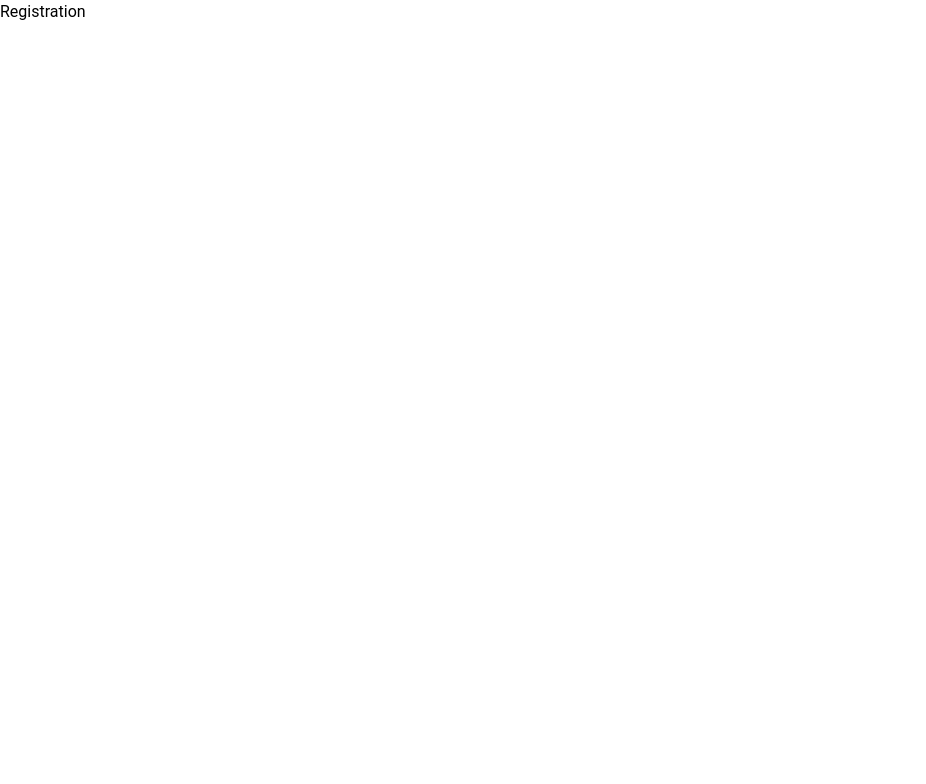
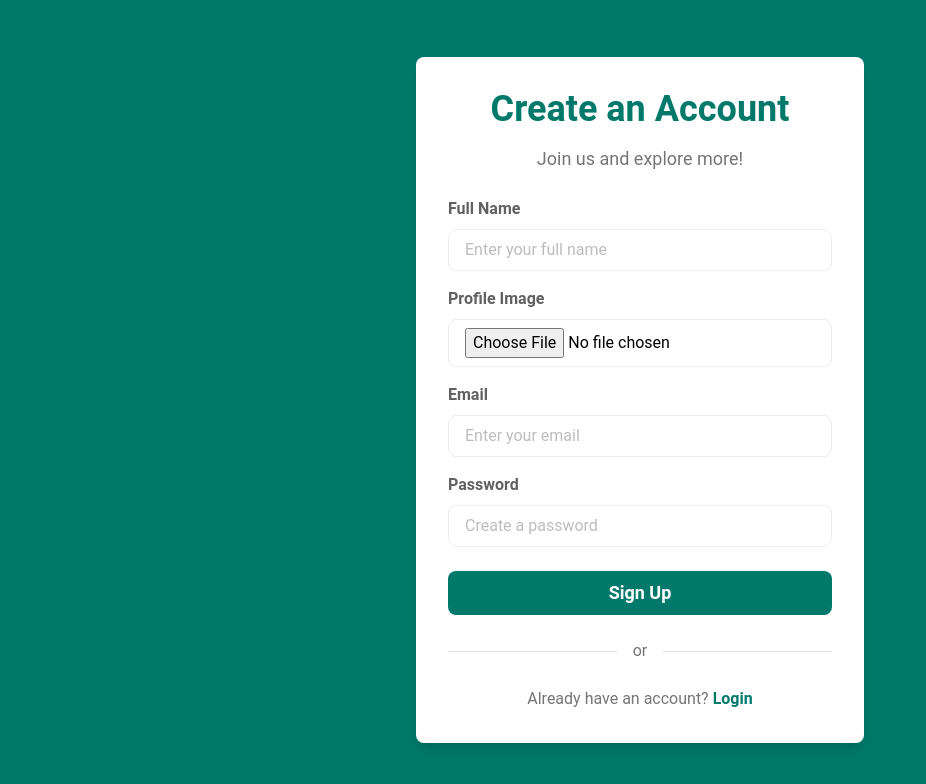
Before and after one commit to Sabuj-Chowdhury/CampFlow_Client, a React (Vite) app: page /signup in a window 1280 px wide. Shown: the top 784 px of the page, without its empty margins (0-926 px from the left). Built offline with nearby package versions, Linux system fonts and the light colour scheme.

Commit message:
Error page,login page, sign up page,footer add

```diff
--- a/package.json
+++ b/package.json
@@ -15,6 +15,7 @@
     "@react-icons/all-files": "^4.1.0",
     "react": "^18.3.1",
     "react-dom": "^18.3.1",
+    "react-icons": "^5.4.0",
     "react-router-dom": "^7.1.1"
   },
   "devDependencies": {
--- a/src/Components/shared/Footer/Footer.jsx
+++ b/src/Components/shared/Footer/Footer.jsx
@@ -1,8 +1,51 @@
+import { FaFacebook, FaGithub, FaTwitter } from "react-icons/fa";
+import logo from "../../../assets/logo.png";
+
 const Footer = () => {
   return (
-    <div>
-      <p>Footer</p>
-    </div>
+    <footer className="bg-teal-700 text-white text-center py-8">
+      <div className="max-w-7xl mx-auto px-4">
+        {/* Logo and Name */}
+        <div className="flex flex-col items-center mb-4">
+          <img src={logo} alt="Logo" className="h-14 w-16 object-cover mb-2" />
+          <h2 className="text-2xl font-bold">CampFlow</h2>
+          <p className="text-lg italic">
+            Simplifying Medical Camp Management for All
+          </p>
+        </div>
+
+        {/* Social Media Links */}
+        <div className="flex justify-center gap-6 mb-4">
+          <a
+            href="https://www.linkedin.com/in/sabuj-chowdhury-8524a1b4/"
+            aria-label="GitHub"
+            className="text-white hover:text-gray-300"
+          >
+            <FaGithub size={24} />
+          </a>
+          <a
+            href="https://www.facebook.com/sc2706r/"
+            aria-label="Facebook"
+            className="text-white hover:text-gray-300"
+          >
+            <FaFacebook size={24} />
+          </a>
+          <a
+            href="https://x.com/SabujChowd5499"
+            aria-label="Twitter"
+            className="text-white hover:text-gray-300"
+          >
+            <FaTwitter size={24} />
+          </a>
+        </div>
+
+        <div className="border-t border-white my-4" />
+
+        <p className="text-sm">
+          &copy; {new Date().getFullYear()} CampFlow. All rights reserved.
+        </p>
+      </div>
+    </footer>
   );
 };
 
--- a/src/Layouts/Main.jsx
+++ b/src/Layouts/Main.jsx
@@ -9,7 +9,7 @@ const Main = () => {
       {/* navbar */}
       <Navbar></Navbar>
       {/* outlet */}
-      <div>
+      <div className="min-h-[calc(100vh-353px)]">
         <Outlet />
       </div>
       {/* footer */}
--- a/src/Pages/ErrorPage/ErrorPage.jsx
+++ b/src/Pages/ErrorPage/ErrorPage.jsx
@@ -1,8 +1,26 @@
+import { Link } from "react-router-dom";
+import errorImage from "../../assets/error.jpg";
+
 const ErrorPage = () => {
   return (
-    <div>
-      <p>Error Page</p>
-    </div>
+    <section className="flex flex-col items-center justify-center h-screen bg-gray-100 text-center p-4">
+      <img
+        src={errorImage}
+        alt="Error"
+        className="mb-6 w-1/2 md:w-1/3 lg:w-1/4"
+      />
+      <h1 className="text-6xl font-bold text-red-600 mb-4">404</h1>
+      <h2 className="text-3xl font-semibold mb-2">Oops! Page Not Found</h2>
+      <p className="text-lg mb-4">
+        The page you are looking for does not exist or has been moved.
+      </p>
+      <Link
+        to="/"
+        className="bg-teal-700 text-white px-4 py-2 rounded hover:bg-teal-600 transition"
+      >
+        Go Back to Home
+      </Link>
+    </section>
   );
 };
 
--- a/src/Pages/LogIn/Login.jsx
+++ b/src/Pages/LogIn/Login.jsx
@@ -1,7 +1,79 @@
+import { FaGoogle } from "react-icons/fa";
+
 const Login = () => {
   return (
-    <div>
-      <p>Login</p>
+    <div className="min-h-screen flex items-center justify-center bg-teal-700">
+      <div className="bg-white p-8 rounded-lg shadow-lg max-w-md w-full">
+        <h2 className="text-4xl font-bold text-teal-700 text-center mb-4">
+          Welcome Back
+        </h2>
+        <p className="text-lg text-gray-600 text-center mb-6">
+          Please sign in to continue
+        </p>
+
+        {/* Login Form */}
+        <form>
+          <div className="mb-4">
+            <label
+              htmlFor="email"
+              className="block text-gray-700 font-semibold mb-2"
+            >
+              Email
+            </label>
+            <input
+              type="email"
+              id="email"
+              className="w-full px-4 py-2 border rounded-lg focus:outline-none focus:ring-2 focus:ring-teal-700"
+              placeholder="Enter your email"
+              required
+            />
+          </div>
+          <div className="mb-6">
+            <label
+              htmlFor="password"
+              className="block text-gray-700 font-semibold mb-2"
+            >
+              Password
+            </label>
+            <input
+              type="password"
+              id="password"
+              className="w-full px-4 py-2 border rounded-lg focus:outline-none focus:ring-2 focus:ring-teal-700"
+              placeholder="Enter your password"
+              required
+            />
+          </div>
+          <button
+            type="submit"
+            className="w-full bg-teal-700 text-white py-2 px-4 rounded-lg font-bold text-lg hover:bg-teal-800 transition"
+          >
+            Sign In
+          </button>
+        </form>
+
+        {/* Divider */}
+        <div className="flex items-center my-6">
+          <div className="border-t border-gray-300 flex-grow"></div>
+          <p className="text-gray-600 mx-4">or</p>
+          <div className="border-t border-gray-300 flex-grow"></div>
+        </div>
+
+        {/* Social Login */}
+        <div className="flex flex-col gap-3">
+          <button className="flex items-center justify-center gap-3 bg-gray-100 text-gray-700 py-2 px-4 rounded-lg hover:bg-gray-200 transition">
+            <FaGoogle size={20} />
+            Continue with Google
+          </button>
+        </div>
+
+        {/* Footer */}
+        <p className="text-center text-gray-600 mt-6">
+          Don't have an account?{" "}
+          <a href="/signup" className="text-teal-700 font-bold hover:underline">
+            Sign Up
+          </a>
+        </p>
+      </div>
     </div>
   );
 };
--- a/src/Pages/Registration/SignUp.jsx
+++ b/src/Pages/Registration/SignUp.jsx
@@ -1,7 +1,119 @@
+import { useState } from "react";
+
 const SignUp = () => {
+  const [selectedImage, setSelectedImage] = useState(null);
+
+  const handleImageChange = (e) => {
+    const file = e.target.files[0];
+    if (file) {
+      setSelectedImage(URL.createObjectURL(file));
+    }
+  };
+
   return (
-    <div>
-      <p>Registration</p>
+    <div className="min-h-screen flex items-center justify-center bg-teal-700">
+      <div className="bg-white p-8 rounded-lg shadow-lg max-w-md w-full">
+        <h2 className="text-4xl font-bold text-teal-700 text-center mb-4">
+          Create an Account
+        </h2>
+        <p className="text-lg text-gray-600 text-center mb-6">
+          Join us and explore more!
+        </p>
+
+        {/* Sign-Up Form */}
+        <form>
+          <div className="mb-4">
+            <label
+              htmlFor="name"
+              className="block text-gray-700 font-semibold mb-2"
+            >
+              Full Name
+            </label>
+            <input
+              type="text"
+              id="name"
+              className="w-full px-4 py-2 border rounded-lg focus:outline-none focus:ring-2 focus:ring-teal-700"
+              placeholder="Enter your full name"
+              required
+            />
+          </div>
+          <div className="mb-4">
+            <label
+              htmlFor="image"
+              className="block text-gray-700 font-semibold mb-2"
+            >
+              Profile Image
+            </label>
+            <input
+              type="file"
+              id="image"
+              accept="image/*"
+              className="w-full px-4 py-2 border rounded-lg focus:outline-none focus:ring-2 focus:ring-teal-700"
+              onChange={handleImageChange}
+            />
+            {selectedImage && (
+              <div className="mt-3">
+                <img
+                  src={selectedImage}
+                  alt="Selected"
+                  className="w-20 h-20 rounded-full object-cover"
+                />
+              </div>
+            )}
+          </div>
+          <div className="mb-4">
+            <label
+              htmlFor="email"
+              className="block text-gray-700 font-semibold mb-2"
+            >
+              Email
+            </label>
+            <input
+              type="email"
+              id="email"
+              className="w-full px-4 py-2 border rounded-lg focus:outline-none focus:ring-2 focus:ring-teal-700"
+              placeholder="Enter your email"
+              required
+            />
+          </div>
+          <div className="mb-6">
+            <label
+              htmlFor="password"
+              className="block text-gray-700 font-semibold mb-2"
+            >
+              Password
+            </label>
+            <input
+              type="password"
+              id="password"
+              className="w-full px-4 py-2 border rounded-lg focus:outline-none focus:ring-2 focus:ring-teal-700"
+              placeholder="Create a password"
+              required
+            />
+          </div>
+          <button
+            type="submit"
+            className="w-full bg-teal-700 text-white py-2 px-4 rounded-lg font-bold text-lg hover:bg-teal-800 transition"
+          >
+            Sign Up
+          </button>
+        </form>
+
+        {/* Divider */}
+        <div className="flex items-center my-6">
+          <div className="border-t border-gray-300 flex-grow"></div>
+          <p className="text-gray-600 mx-4">or</p>
+          <div className="border-t border-gray-300 flex-grow"></div>
+        </div>
+
+        {/* Footer */}
+        <p className="text-center text-gray-600 mt-6">
+          Already have an account?{" "}
+          <a href="/login" className="text-teal-700 font-bold hover:underline">
+            Login
+          </a>
+        </p>
+      </div>
     </div>
   );
 };
```
Also changed, not shown: src/assets/error.jpg (added), 1 other file (tests, documents, lock files or other folders).
